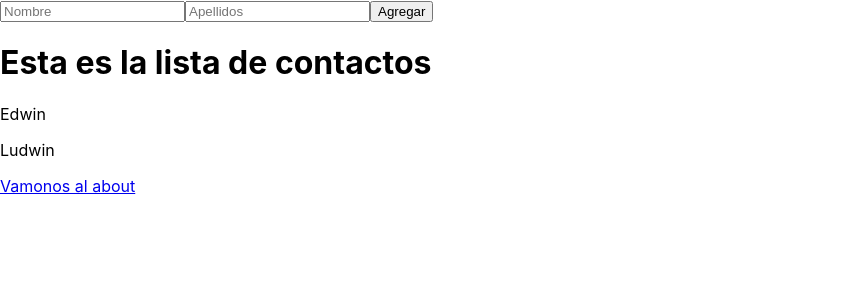
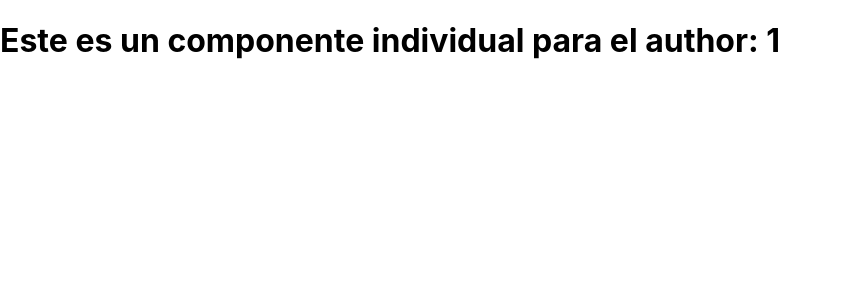
Before and after one commit to warderer/master-en-code, a React (Create React App) app in the folder clases/16.React/04.function-components/: page /author/1 in a window 1280 px wide. Shown: the top 300 px of the page, without its empty margins (0-841 px from the left). Built offline with nearby package versions, Linux system fonts and the light colour scheme.

Commit message:
function-components/routing individual component example

```diff
--- a/clases/16.React/04.function-components/src/App.js
+++ b/clases/16.React/04.function-components/src/App.js
@@ -6,9 +6,10 @@ import {
   Link
 } from "react-router-dom";
 
-import HomeAPI from './components/HomeAPI'
-import Home from './components/Home'
-import About from './components/About'
+import HomeAPI from './components/HomeAPI';
+import Home from './components/Home';
+import About from './components/About';
+import Individual from './components/Individual';
 
 
 function App() {
@@ -25,6 +26,10 @@ function App() {
           <About />
         </Route>
 
+        <Route exact path="/author/:idAuthor">
+          <Individual />
+        </Route>
+
         <Route path="/">
           <Home />
         </Route>
--- /dev/null
+++ b/clases/16.React/04.function-components/src/components/Individual.js
@@ -0,0 +1,11 @@
+import React from 'react'
+//para obtener el parametro usamos useParams
+import {useParams} from 'react-router-dom';
+
+function Individual(){
+    const params = useParams();
+    console.log(params);
+return (<h1> {`Este es un componente individual para el author: ${params.idAuthor}`}</h1>)
+};
+
+export default Individual
```
